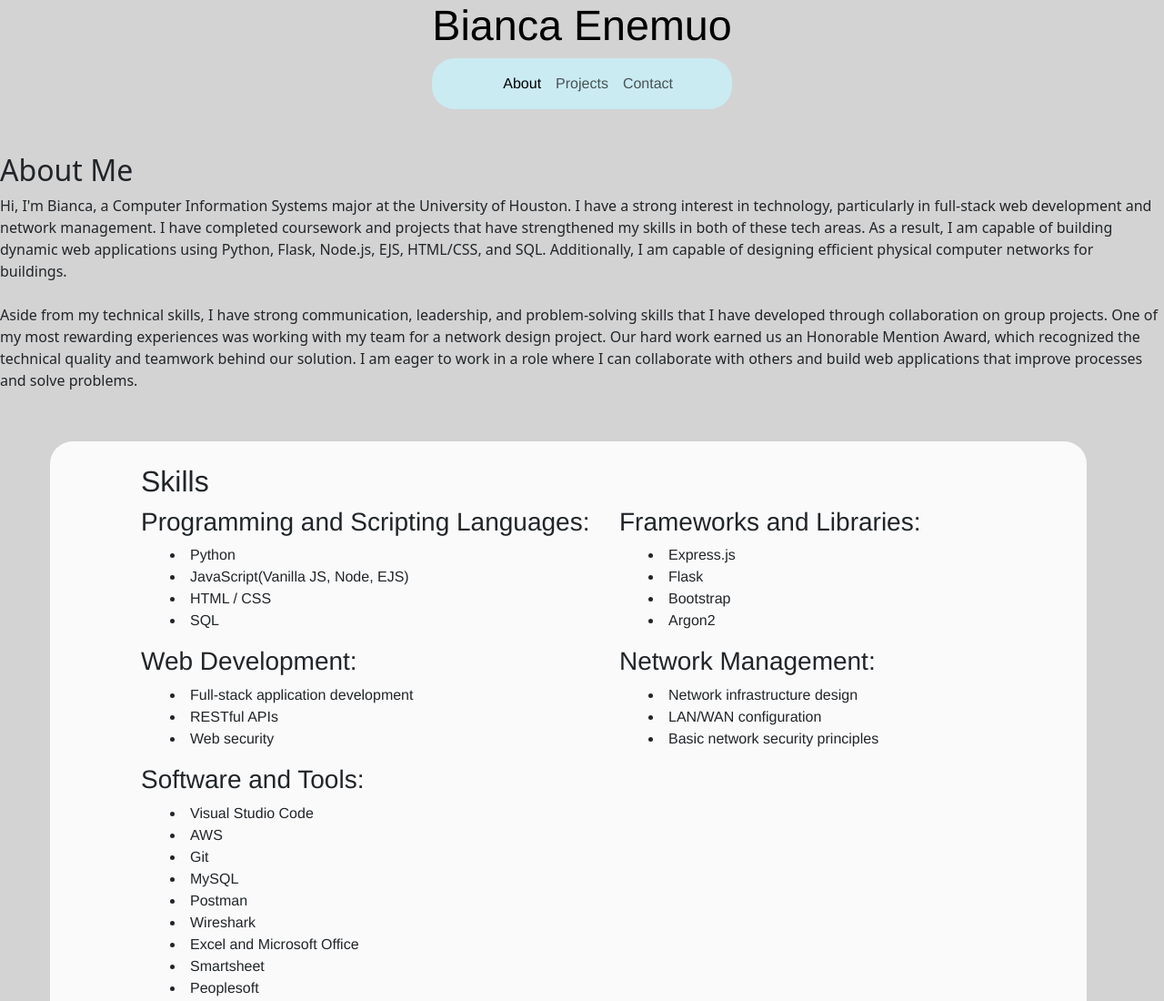
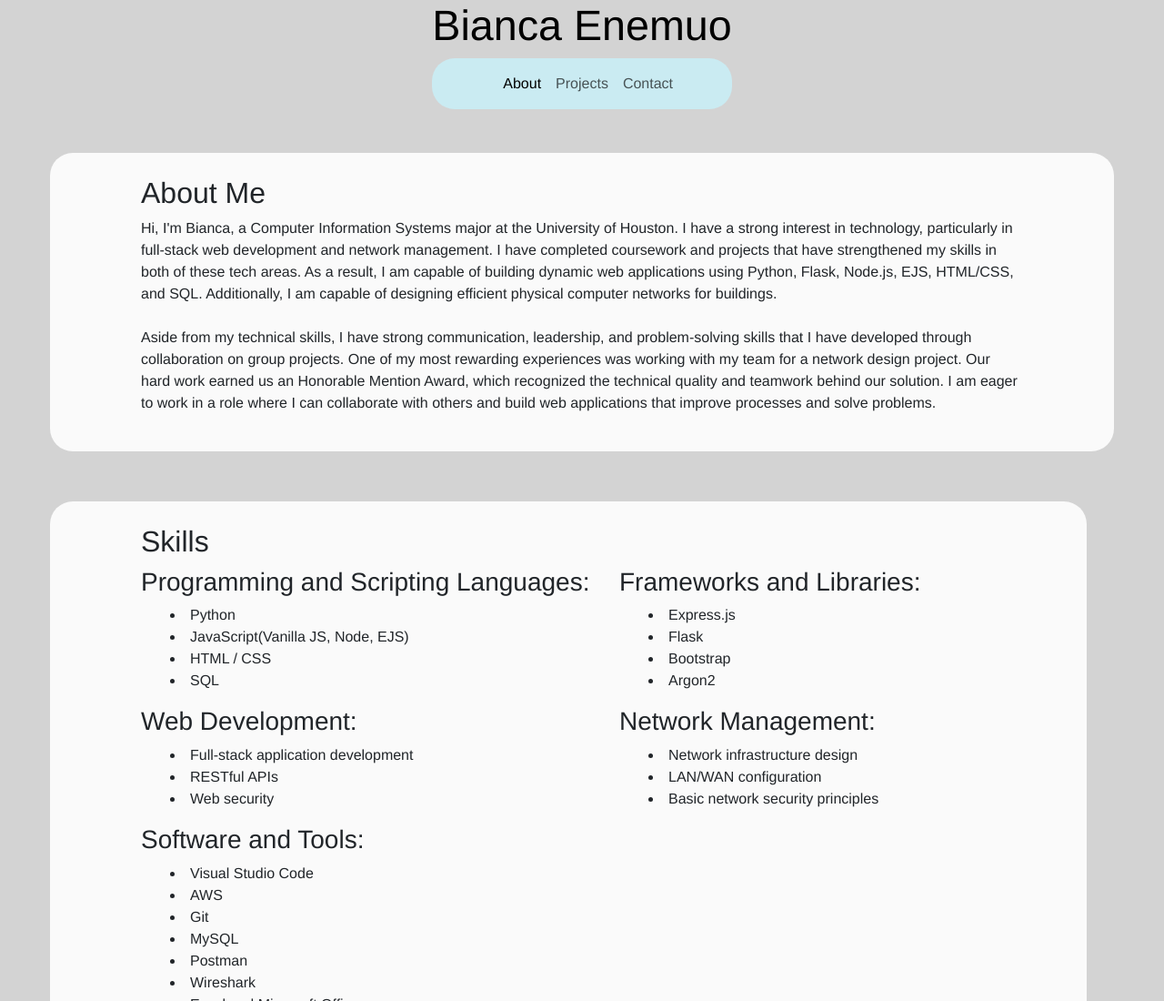
Before and after one commit to benemuo1/benemuo1.github.io, a plain HTML site: page index.html in a window 1280 px wide. Shown: the top 1100 px of the page at 91% size. Drawn offline with nearby package versions, Linux system fonts and the light colour scheme.

Commit message:
fixed the about me section

```diff
--- a/index.html
+++ b/index.html
@@ -45,7 +45,7 @@
 
 
     <main>
-        <div class="mt-5 index">
+        <div class="mt-5 aboutme">
             <h2>
                 About Me
             </h2>
```
